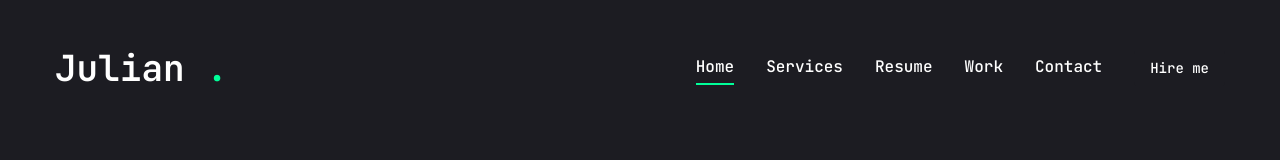
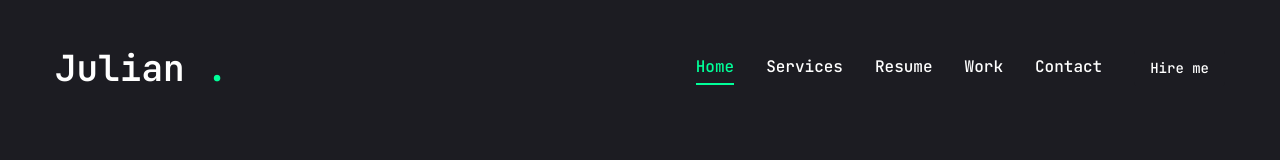
Before and after one commit to mazairaj/julian-portfolio, a Next.js app: page / in a window 1280 px wide. Shown: the top 160 px of the page. Built offline with nearby package versions, Linux system fonts and the light colour scheme.

Commit message:
text accent

```diff
--- a/components/Nav/Nav.jsx
+++ b/components/Nav/Nav.jsx
@@ -37,7 +37,7 @@ const Nav = () => {
                         href={link.path}
                         key={index}
                         className={`${
-                            link.path === pathname && "tet-accent border-b-2 border-accent"
+                            link.path === pathname && "text-accent border-b-2 border-accent"
                         } capitalize font-medium hover:text-accent transition-all`}
                     >
                         {link.name}
```
